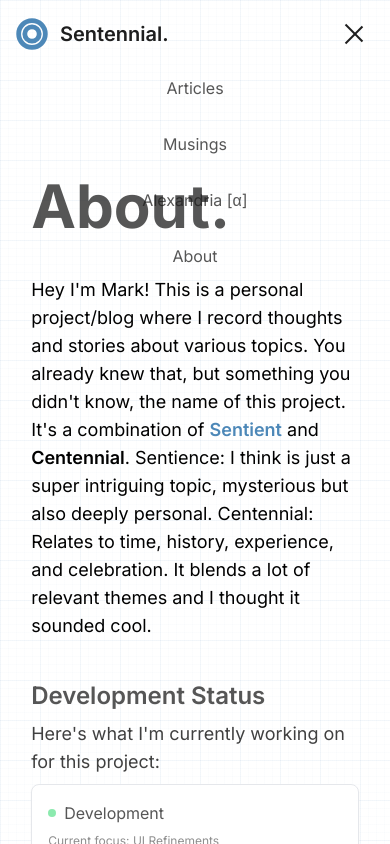
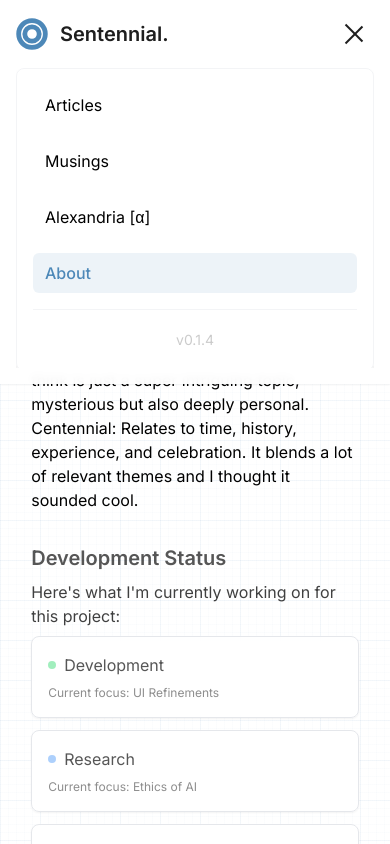
Before and after one commit to markmcguire011/Sentennial, a Next.js app: page /about in a window 390 px wide. Both pictures are taken after a click on the button "Toggle menu". Shown: the top 844 px of the page. Built offline with nearby package versions, Linux system fonts and the light colour scheme.

Commit message:
Updated mobile views

```diff
--- a/app/about/page.tsx
+++ b/app/about/page.tsx
@@ -33,11 +33,11 @@ export default function Page() {
 
   return (
     <div className="flex flex-col justify-center max-w-[1200px] px-[calc(8vw)] mx-auto text-black">
-      <div className="flex flex-col py-20">
-        <h1 className="text-6xl pb-10 font-bold opacity-75 text-brand-dark">
+      <div className="flex flex-col py-16 md:py-20">
+        <h1 className="text-4xl md:text-6xl pb-6 md:pb-10 font-bold opacity-75 text-brand-dark">
           About.
         </h1>
-        <p className="text-lg color-brand-dark">
+        <p className="text-base md:text-lg color-brand-dark">
           Hey I&apos;m Mark! This is a personal project/blog where I record
           thoughts and stories about various topics. You already knew that, but
           something you didn&apos;t know, the name of this project. It&apos;s a
@@ -52,16 +52,16 @@ export default function Page() {
           sounded cool.
         </p>
 
-        <div className="mt-10 mb-2">
-          <h2 className="text-2xl font-semibold opacity-75 text-brand-dark">
+        <div className="mt-8 md:mt-10 mb-2">
+          <h2 className="text-xl md:text-2xl font-semibold opacity-75 text-brand-dark">
             Development Status
           </h2>
-          <p className="mt-2 text-lg opacity-75">
+          <p className="mt-2 text-base md:text-lg opacity-75">
             Here&apos;s what I&apos;m currently working on for this project:
           </p>
         </div>
 
-        <div className="pb-6 grid grid-cols-1 md:grid-cols-2 lg:grid-cols-4 gap-4">
+        <div className="pb-4 md:pb-6 grid grid-cols-1 md:grid-cols-2 lg:grid-cols-4 gap-3 md:gap-4">
           {projectStatuses.map((status) => (
             <div
               key={status.name}
@@ -85,77 +85,79 @@ export default function Page() {
           ))}
         </div>
 
-        <div className="mt-10 mb-2">
-          <h2 className="text-2xl font-semibold opacity-75 text-brand-dark">
+        <div className="mt-8 md:mt-10 mb-2">
+          <h2 className="text-xl md:text-2xl font-semibold opacity-75 text-brand-dark">
             Life Things
           </h2>
-          <div className="mt-2 text-lg color-brand-dark">
+          <div className="mt-2 text-base md:text-lg color-brand-dark space-y-4">
+            <p>
               Currently, I&apos;m studying computer science at Cal Poly SLO.
               I&apos;m super passionate about CS, as well as history and
               philosophy, which are also huge interests of mine.
-            <br />
-            <br />
+            </p>
+            <p>
               In the field of computer science, ML/AI really interests me the
               most. But more generally, I just enjoy the struggle to learn how
               things work, and the act of problem solving and creation through
               technology.
-            <br />
-            <br />
+            </p>
+            <p>
               History and philosophy are arguably bigger interests though, and I
-            get a special feeling from untangling the connections between them.
-            Within these two, ethics and the philosophy of mind are probably the
-            most interesting, as well as the French Revolution and the
-            Enlightenment.
-            <br />
-            <br />
+              get a special feeling from untangling the connections between
+              them. Within these two, ethics and the philosophy of mind are
+              probably the most interesting, as well as the French Revolution
+              and the Enlightenment.
+            </p>
+            <p>
               Apart from that, I stay pretty active. I love basketball, running,
               swimming, and going to the gym. I also really love cities, space,
               and the human spirit.
+            </p>
           </div>
         </div>
 
-        <div className="mt-10 mb-2">
-          <h2 className="text-2xl font-semibold opacity-75 text-brand-dark">
+        <div className="mt-8 md:mt-10 mb-2">
+          <h2 className="text-xl md:text-2xl font-semibold opacity-75 text-brand-dark">
             Random Fun Facts
           </h2>
-          <div className="flex flex-col gap-3 py-4">
+          <div className="flex flex-col gap-3 py-3 md:py-4">
             <div className="group flex items-center gap-3 transition-all">
               <div className="h-2 w-2 rounded-full bg-brand-color/75 group-hover:bg-brand-color transition-colors"></div>
-              <p className="text-lg color-brand-dark group-hover:translate-x-1 transition-transform">
+              <p className="text-base md:text-lg color-brand-dark group-hover:translate-x-1 transition-transform">
                 Favorite sound: Construction or tires on a wet road
               </p>
             </div>
             <div className="group flex items-center gap-3 transition-all">
               <div className="h-2 w-2 rounded-full bg-brand-color/75 group-hover:bg-brand-color transition-colors"></div>
-              <p className="text-lg color-brand-dark group-hover:translate-x-1 transition-transform">
+              <p className="text-base md:text-lg color-brand-dark group-hover:translate-x-1 transition-transform">
                 Favorite art genre: Baroque or High Renaissance
               </p>
             </div>
             <div className="group flex items-center gap-3 transition-all">
               <div className="h-2 w-2 rounded-full bg-brand-color/75 group-hover:bg-brand-color transition-colors"></div>
-              <p className="text-lg color-brand-dark group-hover:translate-x-1 transition-transform">
+              <p className="text-base md:text-lg color-brand-dark group-hover:translate-x-1 transition-transform">
                 Favorite trinket: The clock
               </p>
             </div>
             <div className="group flex items-center gap-3 transition-all">
               <div className="h-2 w-2 rounded-full bg-brand-color/75 group-hover:bg-brand-color transition-colors"></div>
-              <p className="text-lg color-brand-dark group-hover:translate-x-1 transition-transform">
+              <p className="text-base md:text-lg color-brand-dark group-hover:translate-x-1 transition-transform">
                 Favorite number: 9
               </p>
             </div>
           </div>
         </div>
 
-        <div className="mt-10 mb-2">
-          <h2 className="text-2xl font-semibold opacity-75 text-brand-dark">
+        <div className="mt-8 md:mt-10 mb-2">
+          <h2 className="text-xl md:text-2xl font-semibold opacity-75 text-brand-dark">
             Building Photos
           </h2>
-          <p className="mt-2 text-lg opacity-75">
+          <p className="mt-2 text-base md:text-lg opacity-75">
             Some very cool building photos from NYC:
           </p>
         </div>
 
-        <div className="flex flex-wrap gap-10 items-center justify-center">
+        <div className="flex flex-wrap gap-4 md:gap-10 items-center justify-center">
           <div className="relative group overflow-hidden rounded-md border shadow-sm hover:shadow-md transition-shadow duration-300">
             <Image
               src="/articles/alien_building.JPG"
@@ -207,7 +209,7 @@ export default function Page() {
             <div className="absolute inset-0 bg-gradient-to-t from-black/5 to-transparent opacity-0 group-hover:opacity-100 transition-opacity duration-300"></div>
           </div>
         </div>
-        <p className="text-center py-5 text-brand-dark text-lg">
+        <p className="text-center py-4 md:py-5 text-brand-dark text-base md:text-lg">
           (These are all from a recent trip to NYC)
         </p>
 
--- a/app/layout.tsx
+++ b/app/layout.tsx
@@ -4,11 +4,12 @@ import "./globals.css";
 import React, { Suspense } from "react";
 import dynamic from "next/dynamic";
 import Footer from "@/components/layout/footer";
+import Navbar from "@/components/layout/navbar";
 
 const inter = Inter({ subsets: ["latin"] });
 
 // Dynamically import Navbar with no SSR
-const Navbar = dynamic(() => import("@/components/layout/navbar"), {
+const NavbarComponent = dynamic(() => import("@/components/layout/navbar"), {
   ssr: false,
 });
 
@@ -100,10 +101,10 @@ export default function RootLayout({
 }) {
   return (
     <html lang="en">
-      <body className={inter.className}>
+      <body suppressHydrationWarning={true} className={inter.className}>
         <div className="fixed inset-0 blueprint-measurements -z-10" />
         <div className="relative">
-          <Navbar />
+          <NavbarComponent />
           <main className="pt-24 min-h-[calc(100vh-80px)]">{children}</main>
           <Footer />
         </div>
--- a/components/content/article_button.tsx
+++ b/components/content/article_button.tsx
@@ -35,7 +35,7 @@ export default function ArticleButton({ data }: Props) {
             <path d="M13.293 7.293 8.586 12l4.707 4.707 1.414-1.414L11.414 12l3.293-3.293-1.414-1.414z" />
           </svg>
         </div>
-        <div className="flex flex-col px-6 pb-3 md:flex-row justify-between items-center">
+        <div className="flex px-6 pb-3 flex-row justify-between items-center">
           <h1 className="text-lg text-slate-400">{data.subtitle}</h1>
           <span className="font-mono text-sm text-slate-400 sm:flex hidden">
             {formatDate(data.date)}
--- a/components/content/musing_button.tsx
+++ b/components/content/musing_button.tsx
@@ -30,7 +30,7 @@ export default function MusingButton({ data }: Props) {
             <path d="M7 7h10v2H7zm0 4h7v2H7z" />
           </svg>
         </div>
-        <div className="flex flex-col px-6 pb-3 md:flex-row-reverse justify-between">
+        <div className="flex flex-col px-6 md:pb-3 pb-5 md:flex-row-reverse justify-between">
           <span className="font-mono text-md text-slate-400/50 sm:flex hidden">
             {formatDate(data.date)}
           </span>
--- a/components/layout/navbar.tsx
+++ b/components/layout/navbar.tsx
@@ -3,6 +3,7 @@
 import Link from "next/link";
 import { useState, useEffect } from "react";
 import { usePathname } from "next/navigation";
+import Image from "next/image";
 
 function NavItem({
   text,
@@ -66,7 +67,7 @@ function LogoButton() {
 export default function Navbar() {
   const [isOpen, setIsOpen] = useState(false);
   const [hasScrolled, setHasScrolled] = useState(false);
-  const [isVisible, setIsVisible] = useState(false);
+  const [isVisible, setIsVisible] = useState(true);
   const [lastScrollY, setLastScrollY] = useState(0);
   const pathname = usePathname();
 
@@ -122,8 +123,8 @@ export default function Navbar() {
       className={`fixed w-full z-50 transition-all duration-300 transform ${
         isVisible ? "translate-y-0" : "-translate-y-full"
       } ${
-        hasScrolled
-          ? "bg-white/80 backdrop-blur-sm shadow-sm"
+        hasScrolled || isOpen
+          ? "bg-white/95 backdrop-blur-sm shadow-sm"
           : "bg-transparent"
       }`}
     >
@@ -171,19 +172,31 @@ export default function Navbar() {
 
         {/* Mobile Navigation */}
         <div
-          className={`md:hidden transition-all duration-300 overflow-hidden ${
-            isOpen ? "max-h-[300px] opacity-100" : "max-h-0 opacity-0"
+          className={`md:hidden overflow-hidden transition-all duration-300 ease-in-out ${
+            isOpen ? "max-h-[300px] opacity-100 mt-4" : "max-h-0 opacity-0 mt-0"
           }`}
         >
-          <div className="flex flex-col items-center space-y-4 py-4">
+          <div className="bg-white/95 backdrop-blur-md rounded-lg shadow-md border border-gray-100 p-4 flex flex-col space-y-4">
             {navItems.map((item) => (
-              <NavItem
+              <Link
                 key={item.href}
                 href={item.href}
-                text={item.text}
                 onClick={handleLinkClick}
-              />
+                className={`block py-2 px-3 rounded-md transition-colors duration-200 ${
+                  pathname === item.href
+                    ? "bg-brand-color/10 text-brand-color font-medium"
+                    : "hover:bg-gray-100"
+                }`}
+              >
+                {item.text}
+              </Link>
             ))}
+            <div className="h-[1px] w-full bg-gray-100 my-1"></div>
+            <div className="flex items-center justify-center py-1">
+              <div className="text-sm opacity-20 self-center md:self-end">
+                v0.1.4
+              </div>
+            </div>
           </div>
         </div>
       </div>
```
Also changed, not shown: components/ui/random-discovery-mobile.tsx (added, +47 -0 lines), components/ui/random-discovery.tsx (+10 -10 lines), public/noun-roman.svg (added). Lines whose indentation alone changed are shown as unchanged.
